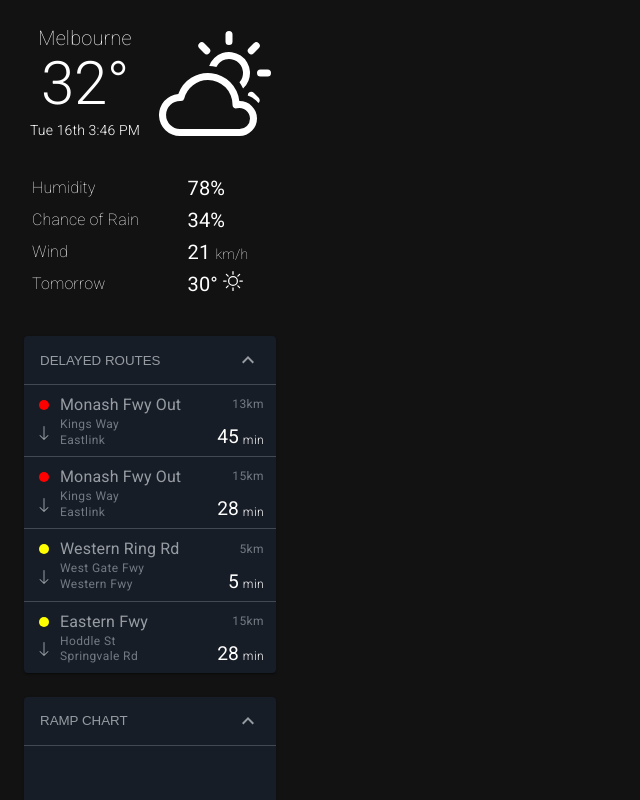
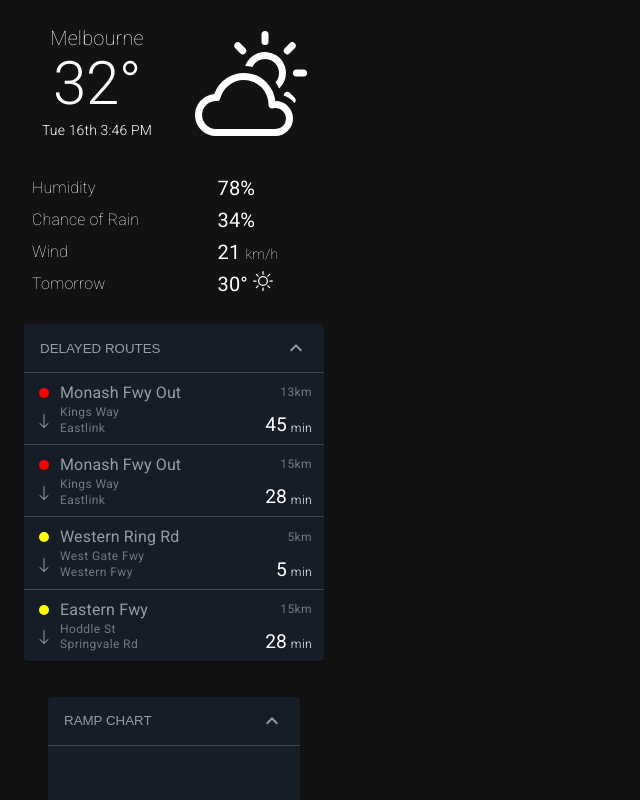
Before and after one commit to benliu07/traffic-ramping, a React (Create React App) app: page / in a window 1280 px wide. Shown: the top 800 px of the page, without its empty margins (0-640 px from the left). Built offline with nearby package versions, Linux system fonts and the light colour scheme.

Commit message:
update tags with semantics

```diff
--- a/src/components/DelayedRoutes/DelayedRoutes.tsx
+++ b/src/components/DelayedRoutes/DelayedRoutes.tsx
@@ -16,7 +16,7 @@ import Stack from "@mui/material/Stack";
 
 const DelayedRoutes = () => {
   return (
-    <Container data-testid="delayed-routes-container">
+    <div data-testid="delayed-routes-container">
       <StyledAccordion defaultExpanded>
         <AccordionSummary
           aria-controls="delayed-routes-content"
@@ -99,13 +99,9 @@ const DelayedRoutes = () => {
           )}
         </AccordionDetails>
       </StyledAccordion>
-    </Container>
+    </div>
   );
 };
-
-const Container = styled.div`
-  padding: 0.75rem 1.5rem;
-`;
 
 const TrafficLight = styled.div<{ $colour: string }>`
   background-color: ${({ $colour }) => $colour && $colour};
--- a/src/components/WeatherWidget/WeatherWidget.tsx
+++ b/src/components/WeatherWidget/WeatherWidget.tsx
@@ -30,7 +30,6 @@ const WeatherWidget = ({ weather }: WeatherWidgetProps) => {
     <Grid
       container
       data-testid="weather-widget"
-      padding="1.5rem"
       rowSpacing={4}
       textAlign="center"
     >
--- a/src/pages/Dashboard.tsx
+++ b/src/pages/Dashboard.tsx
@@ -15,10 +15,12 @@ export const Dashboard = () => {
   );
 };
 
-const Sidebar = styled.div`
+const Sidebar = styled.aside`
   display: grid;
+  gap: 1.5rem;
   grid-template-columns: 300px;
   grid-template-rows: repeat(3, auto);
+  padding: 1.5rem;
 
   @media (max-width: 480px) {
     grid-template-columns: auto;
```
